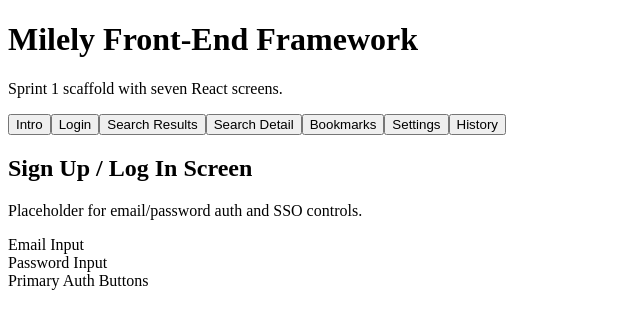
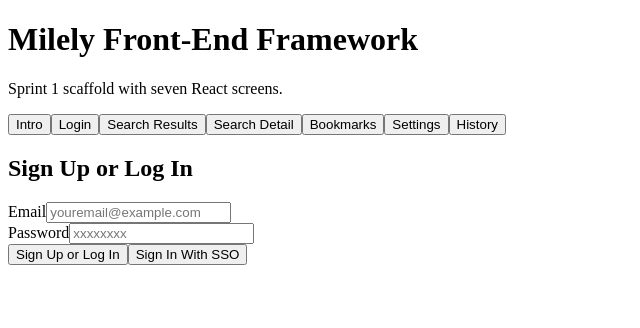
Before and after one commit to agile-students-spring2026/final-macrobiotics, a React (Vite) app in the folder front-end/: page / in a window 1280 px wide. Both pictures are taken after a click on the button "Login". Shown: the top 328 px of the page, without its empty margins (0-640 px from the left). Built offline with nearby package versions, Linux system fonts and the light colour scheme; the HTML template or start-up script is replaced by a standard one.

Commit message:
Updated code on LoginPage and styles

```diff
--- a/front-end/src/pages/LoginPage.jsx
+++ b/front-end/src/pages/LoginPage.jsx
@@ -1,15 +1,56 @@
-function LoginPage() {
-  return (
-    <section className="screen">
-      <h2>Sign Up / Log In Screen</h2>
-      <p>Placeholder for email/password auth and SSO controls.</p>
-      <div className="placeholder-grid">
-        <div className="placeholder-block">Email Input</div>
-        <div className="placeholder-block">Password Input</div>
-        <div className="placeholder-block">Primary Auth Buttons</div>
-      </div>
-    </section>
-  );
+import { useState } from "react";
+
+function LoginPage(){
+
+    const [email, setEmail] = useState("");
+    const [password, setPassword] = useState("");
+
+    return(
+
+        <section className ="screen login-screen">
+
+            <div className ="login-panel">
+
+                <h2> Sign Up or Log In</h2>
+
+                <div className="details">
+
+                    <span>Email</span>
+                    <input
+                        type="email"
+                        placeholder="youremail@example.com"
+                        value={email}
+                        onChange={(e) => setEmail(e.target.value)}
+                    />
+                </div>
+
+                <div className="details">
+
+                    <span>Password</span>
+                    <input
+                        type="password"
+                        placeholder="xxxxxxxx"
+                        value={password}
+                        onChange={(e) => setPassword(e.target.value)}
+                    />
+                </div>
+
+                <div className="login-buttons">
+
+                    <button className="default-login-button" type="button">
+                        Sign Up or Log In
+                    </button>
+
+                    <button className="sso-login-button" type="button">
+                        Sign In With SSO
+                    </button>
+
+                </div>
+
+            </div>
+
+        </section>
+    );
 }
 
-export default LoginPage;
+export default LoginPage
--- a/front-end/src/styles.css
+++ b/front-end/src/styles.css
@@ -1022,3 +1022,71 @@ body {
     padding: 1.6rem 1.8rem 1.8rem;
   }
 }
+
+.login-screen{
+
+    display: flex;
+    justify-content: center;
+}
+
+.login-panel{
+
+    width:min(100%, 400px);
+    display: grid;
+    gap: 1.1rem;
+}
+
+.login-buttons{
+
+    display: grid;
+    gap: 0.75rem;
+    margin-top: 0.5rem;
+}
+
+.default-login-button, .sso-login-button{
+
+    width: 100%;
+    min-height: 3.4rem;
+    border-radius: 0.95rem;
+    bored: 1px solid transparent;
+    font: inherit;
+    font-size: 1rem;
+    cursor: pointer;
+}
+
+.default-login-button{
+
+    background: linear-gradient(135deg, #c9ced6, 0%, #b8c3d0 100%);
+    font-weight: 700;
+}
+
+.sso-login-button{
+
+    background: #dde2e8;
+    font-weight: 600;
+}
+
+.details{
+
+    display: grid;
+    gap: 0.45rem;
+}
+
+details span{
+
+    font-size: 0.95rem;
+    font-weight: 600;
+    color: #1f2937
+}
+
+.details input{
+
+    width: 100%;
+    border: 1px solid #d2d9e3;
+    border-radius: 0.95rem;
+    background: #e7ebf0;
+    min-height: 3.4rem;
+    padding: 0.9rem 1rem;
+    font: inherit;
+    color: var(--text);
+}
```
